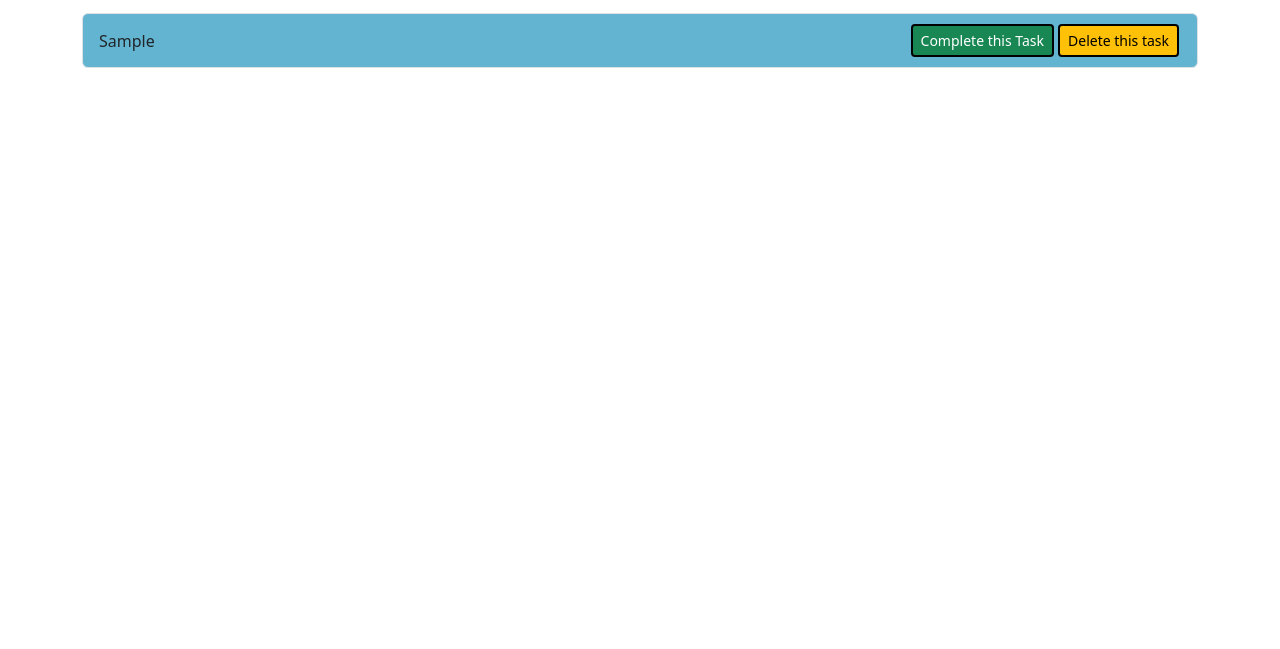
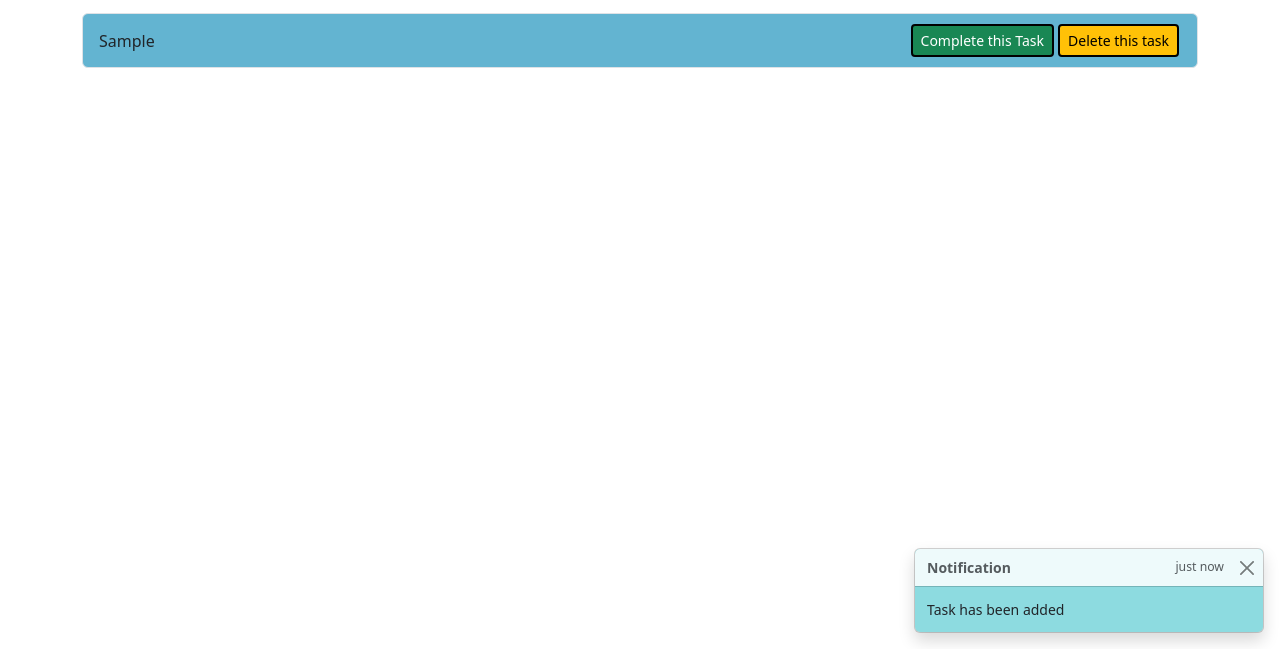
Before and after one commit to asifbuet047/ostad-batch-8-module-12-assignment, a plain HTML site: page task_02/index.html in a window 1280 px wide. Both pictures are taken after typing "Sample" into the empty fields and a click on the button "Add Task". Shown: the part 151-800 px from the top of the page. Drawn offline with nearby package versions, Linux system fonts and the light colour scheme.

Commit message:
Add custom toast whenever new task is added deleted or completed with different color

```diff
--- a/task_02/index.html
+++ b/task_02/index.html
@@ -35,7 +35,25 @@
       </ul>
     </div>
 
-    <!-- Link to your script.js -->
+    <!-- Toast container -->
+    <div class="position-fixed bottom-0 end-0 p-3" style="z-index: 11">
+      <div class="toast" role="alert" id="custom-toast">
+        <div class="toast-header">
+          <strong class="me-auto">Notification</strong>
+          <small>just now</small>
+          <button
+            type="button"
+            class="btn-close"
+            data-bs-dismiss="toast"
+            aria-label="Close"
+          ></button>
+        </div>
+        <div class="toast-body" id="toast-message"></div>
+      </div>
+    </div>
+
+    <!-- Link to our script.js adn bootstrap js -->
     <script src="script.js"></script>
+    <script src="https://cdn.jsdelivr.net/npm/bootstrap@5.3.3/dist/js/bootstrap.bundle.min.js"></script>
   </body>
 </html>
--- a/task_02/script.js
+++ b/task_02/script.js
@@ -2,6 +2,8 @@
 const taskForm = document.getElementById("task-form");
 const taskInput = document.getElementById("task-input");
 const taskList = document.getElementById("task-list");
+const customToast = document.getElementById("custom-toast");
+const customToastMessage = document.getElementById("toast-message");
 
 // Function to render todos
 function showAllTasks() {
@@ -103,6 +105,7 @@ function addTask(taskTitle) {
     allTasks.push({ title: taskTitle, completed: false });
     localStorage.setItem("tasks", JSON.stringify(allTasks));
     showAllTasks();
+    showToast("Task has been added", 1);
   }
 }
 
@@ -110,6 +113,7 @@ function addTask(taskTitle) {
 function deleteTask(index) {
   const allTasks = JSON.parse(localStorage.getItem("tasks") || "[]");
   if (Array.isArray(allTasks)) {
+    showToast(`${allTasks[index].title} is deleted`, 2);
     allTasks.splice(index, 1);
     localStorage.setItem("tasks", JSON.stringify(allTasks));
     showAllTasks();
@@ -122,6 +126,7 @@ function updateTaskAsDone(index) {
     allTasks[index].completed = true;
     localStorage.setItem("tasks", JSON.stringify(allTasks));
     showAllTasks();
+    showToast(`${allTasks[index].title} is completed`, 3);
   }
 }
 
@@ -146,4 +151,23 @@ taskForm.addEventListener("submit", function (e) {
   }
 });
 
+function showToast(title, type) {
+  customToastMessage.innerText = title;
+  switch (type) {
+    case 1:
+      customToast.style.backgroundColor = "#8ddbe0";
+      break;
+    case 2:
+      customToast.style.backgroundColor = "#EE4266";
+      break;
+    case 3:
+      customToast.style.backgroundColor = "#3C5A14";
+      customToast.style.color = "#FFFFFF";
+    default:
+      break;
+  }
+  const toast = new bootstrap.Toast(customToast);
+  toast.show();
+}
+
 showAllTasks();
```
